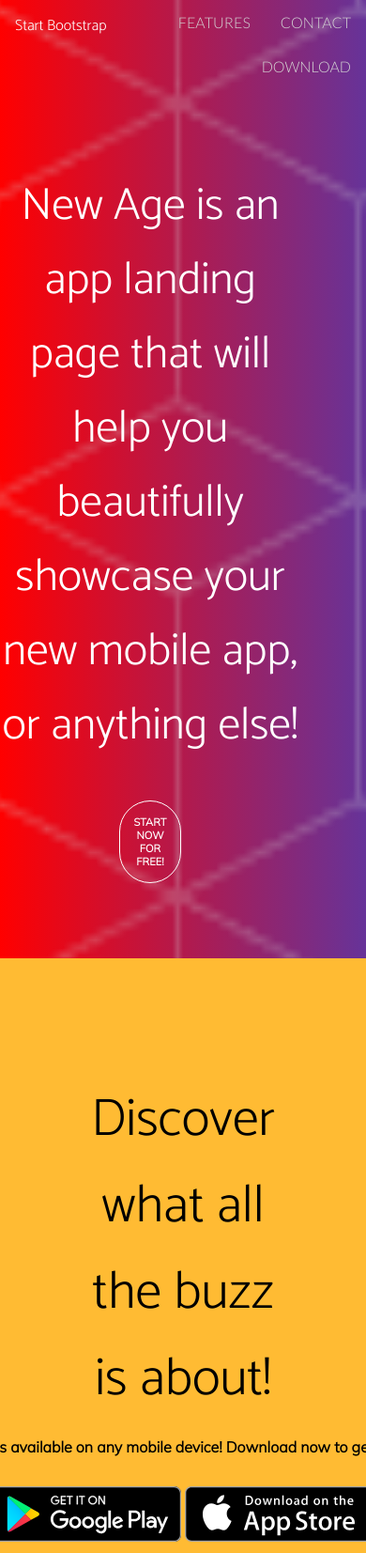
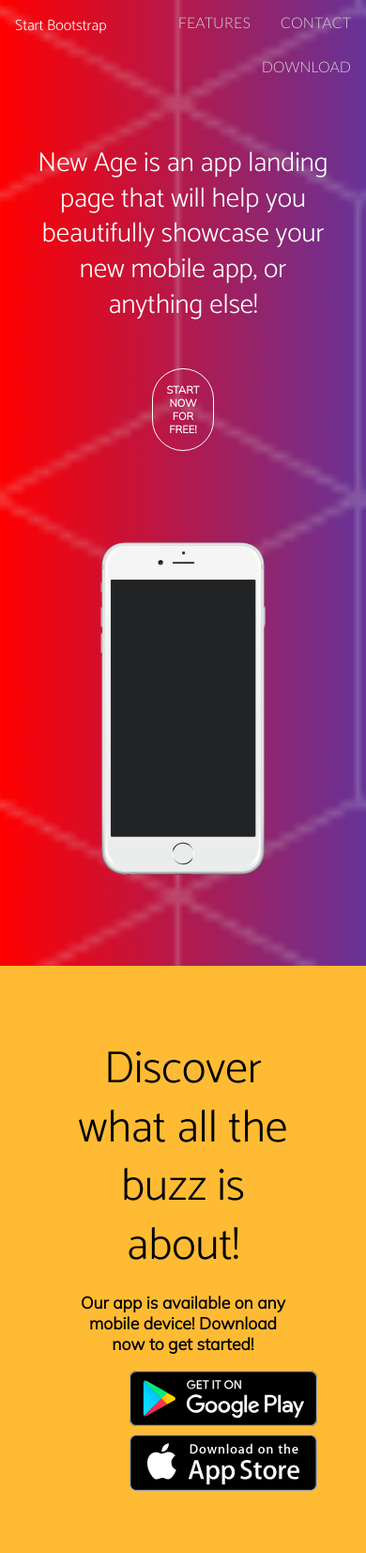
Before and after one commit to refhonlap/scss-sitebuild, a plain HTML site: page index.html in a window 390 px wide. Shown: the top 1653 px of the page at 94% size. Drawn offline with nearby package versions, Linux system fonts and the light colour scheme.

Commit message:
mobile version formatting for the first 3 sections

```diff
--- a/scss/main.scss
+++ b/scss/main.scss
@@ -316,6 +316,49 @@ footer {
         display: initial;
     }
     header {
+        section {
+            display: block;
+            margin: 3rem;
 
+            .media {
+                margin: 0;
+                h1 {
+                    font-size: 29px;
+                    line-height: 1.3;
+                    margin: 6rem 0 3rem 0;
+                }
+            }
+
+            .img-phone {
+                margin: 6rem 0;
+            }
+        }
+    }
+
+    main {
+        section {
+            text-align: center;
+
+            &#download {
+                div {
+                    margin: 0;
+                    h1 {
+                        margin: 0;
+                        font-size: 3rem;
+                        line-height: 1.3;
+                    }
+
+                    p {
+                        font-size: 1.1rem;
+                    }
+                }
+
+                nav {
+                    display: block;
+                    width: 50%;
+                    margin: 0 auto;
+                }
+            }
+        }
     }
 }
```
Also changed, not shown: css/main.css, 1 other file.
